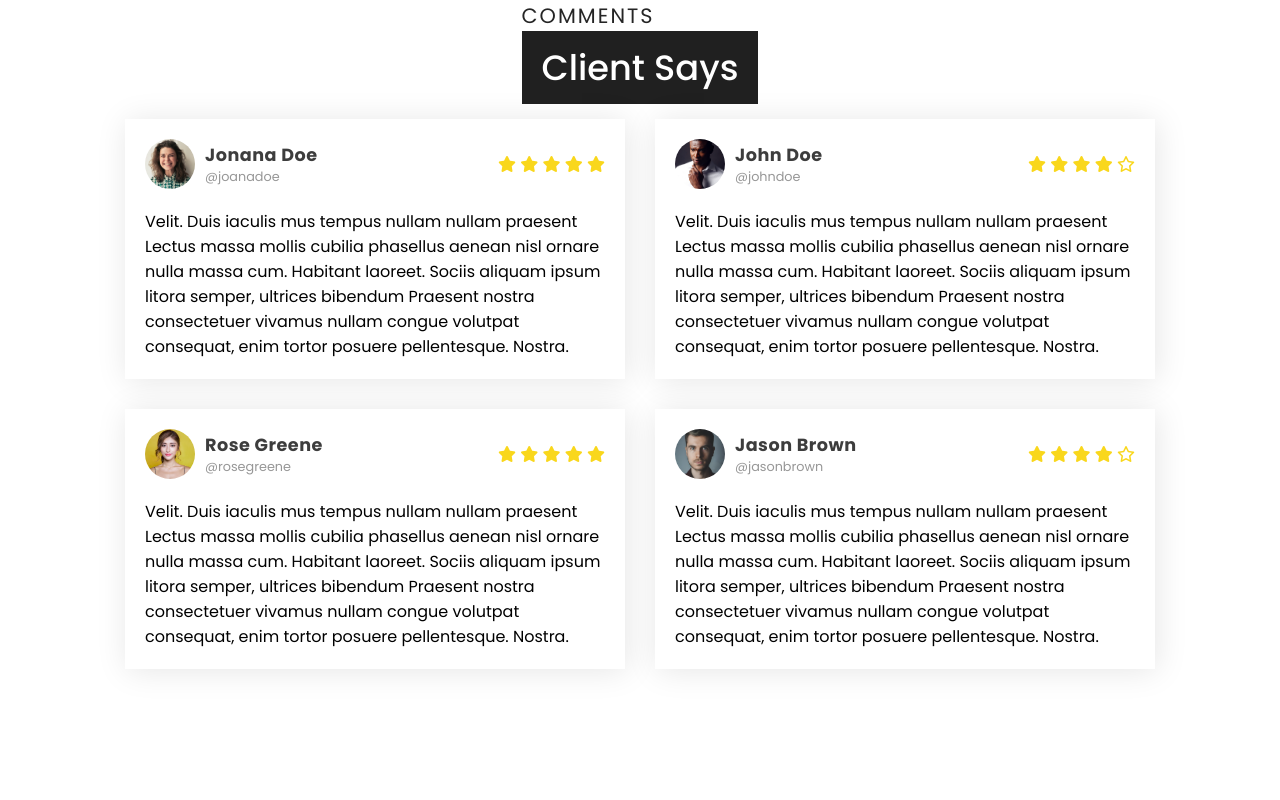
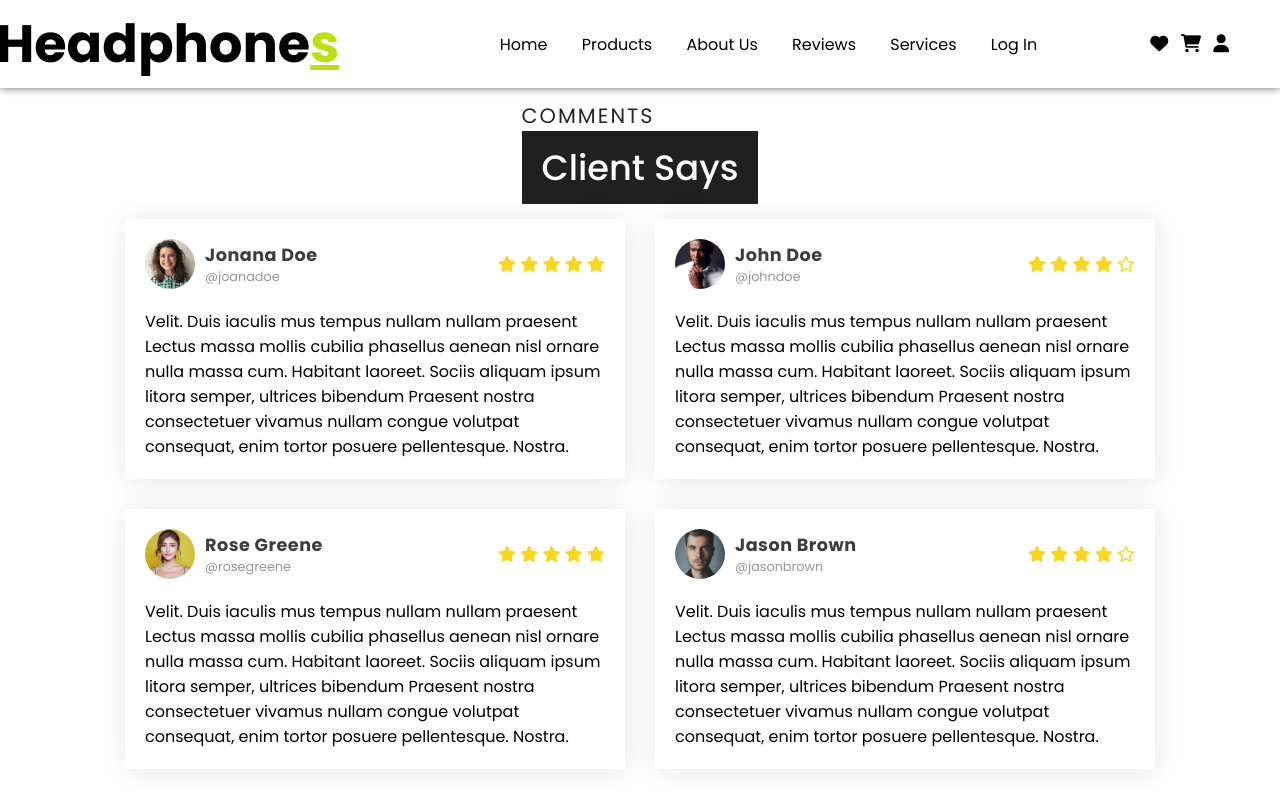
Before and after one commit to blendn/IW, a PHP site: page /reviews.html in a window 1280 px wide. Run offline with PHP 8.4, Linux system fonts and the light colour scheme.

Commit message:
Adding header at reviews

```diff
--- a/src/reviews.html
+++ b/src/reviews.html
@@ -12,6 +12,27 @@
     </head>
 
     <body>
+        <nav>
+            <div class="logo">
+                <h1>Headphone<span>s</span></h1>
+            </div>
+
+            <ul>
+                <li><a href="index.html">Home</a></li>
+                <li><a href="index.html#Products">Products</a></li>
+                <li><a href="aboutUs.html">About Us</a></li>
+                <li><a href="reviews.html">Reviews</a></li>
+                <li><a href="index.html#Services">Services</a></li>
+                <li><a href="login.html">Log In</a></li>
+            </ul>
+
+            <div class="icons">
+                <i class="fa-solid fa-heart"></i>
+                <i class="fa-solid fa-cart-shopping"></i>
+                <i class="fa-solid fa-user"></i>
+            </div>
+        </nav>
+
         <section id="testimonials">
 
             <div class="testimonial-heading">
--- a/src/styles/reviews.css
+++ b/src/styles/reviews.css
@@ -10,6 +10,7 @@ a {
 }
 
 #testimonials {
+    margin-top: 100px;
     display: flex;
     justify-content: center;
     align-items: center;
@@ -144,3 +145,61 @@ a {
     color: #ffffff;
     background-color: #252525;
 }
+nav {
+    display: flex;
+    align-items: center;
+    justify-content: space-around;
+    box-shadow: 0 0 8px rgba(0, 0, 0, 0.6);
+    background: white;
+    position: fixed;
+    top: 0;
+    left: 0;
+    right: 0;
+    z-index: 100;
+}
+
+nav .logo {
+    font-size: 35px;
+    color: black;
+    margin: 5px 0;
+    cursor: pointer;
+    position: relative;
+    left: -4%;
+}
+
+nav .logo span {
+    color: #bbe116;
+    text-decoration: underline;
+}
+
+nav ul {
+    list-style: none;
+}
+
+
+nav ul li {
+    display: inline-block;
+    margin: 5px 15px;
+}
+
+nav ul li a {
+    text-decoration: none;
+    color: black;
+    transition: 0.2s;
+}
+
+
+nav ul li a:hover {
+    color: #bbe116;
+}
+
+nav .icons i {
+    margin: 0 4px;
+    cursor: pointer;
+    font-size:18px;
+    transition: 0.3s;
+}
+
+nav .icons i:hover {
+    color: #bbe116;
+}
```
